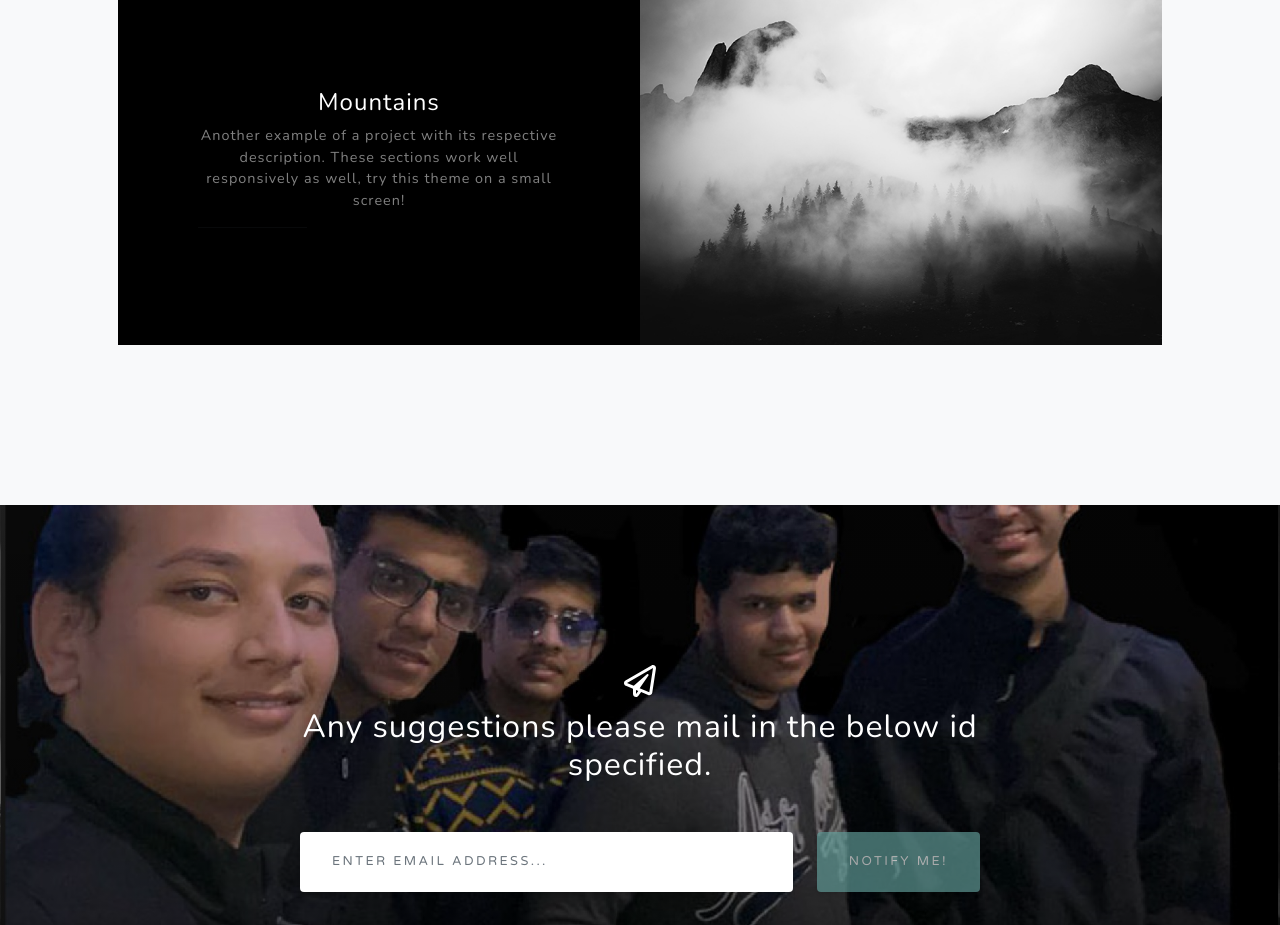
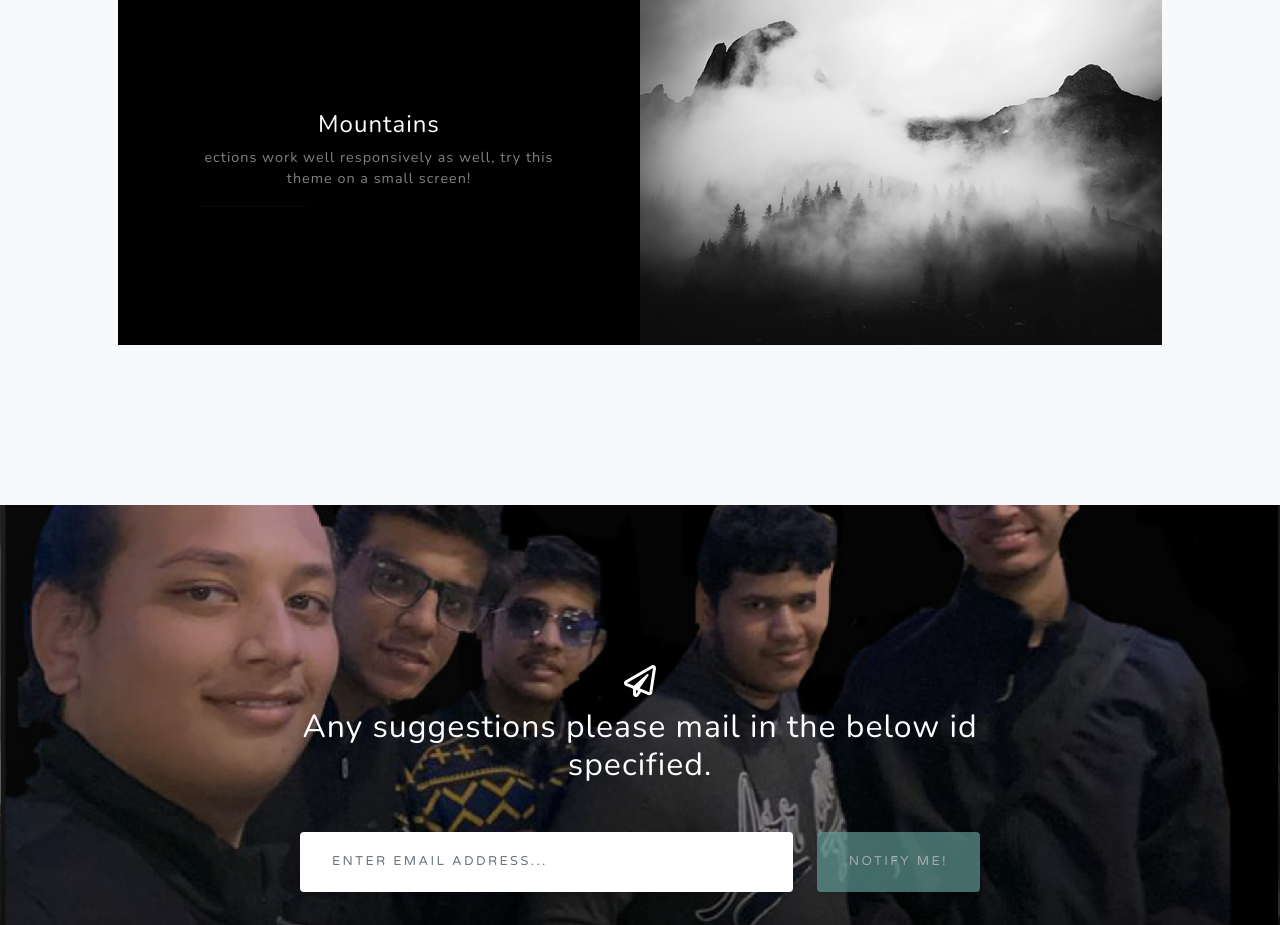
Before and after one commit to Edwardparker/mylife2.github.io, a plain HTML site: page index.html in a window 1280 px wide. Shown: the part 2400-3325 px from the top of the page. Drawn offline with nearby package versions, Linux system fonts and the light colour scheme.

Commit message:
Update index.html

```diff
--- a/index.html
+++ b/index.html
@@ -94,7 +94,7 @@
                             <div class="d-flex h-100">
                                 <div class="project-text w-100 my-auto text-center text-lg-right">
                                     <h4 class="text-white">Mountains</h4>
-                                    <p class="mb-0 text-white-50">Another example of a project with its respective description. These sections work well responsively as well, try this theme on a small screen!</p>
+                                    <p class="mb-0 text-white-50">ections work well responsively as well, try this theme on a small screen!</p>
                                     <hr class="d-none d-lg-block mb-0 me-0" />
                                 </div>
                             </div>
```
